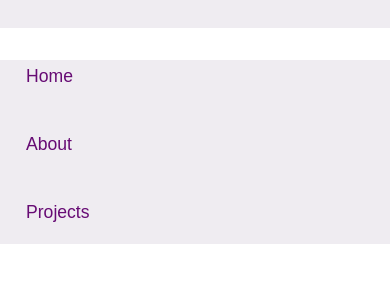
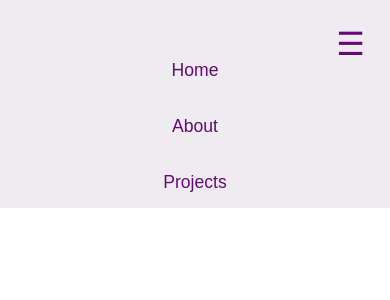
Before and after one commit to Swe-kini/tarento-portfolio-frontend, a React (Vite) app: page /resume in a window 390 px wide. Shown: the top 300 px of the page. Built offline with nearby package versions, Linux system fonts and the light colour scheme.

Commit message:
adjusted navbar responsiveness

```diff
--- a/src/components/Navbar.jsx
+++ b/src/components/Navbar.jsx
@@ -7,14 +7,16 @@ const Navbar = () => {
   const [isMenuActive, setIsMenuActive] = useState(false);
   const location = useLocation();
 
-  // Show navbar when mouse moves near it
+  // Show navbar when mouse moves near it (for large screens)
   const showNavbar = () => {
-    setIsVisible(true);
+    if (window.innerWidth > 768) {
+      setIsVisible(true);
+    }
   };
 
-  // Hide navbar when mouse moves away
+  // Hide navbar when mouse moves away (for large screens)
   const hideNavbar = () => {
-    if (location.pathname !== "/") {
+    if (window.innerWidth > 768 && location.pathname !== "/") {
       setIsVisible(false);
     }
   };
@@ -25,19 +27,21 @@ const Navbar = () => {
   };
 
   useEffect(() => {
-    // Reset navbar visibility based on current page path
-    if (location.pathname !== "/") {
-      setIsVisible(false);  // Hide navbar on all pages except Home
-    } else {
-      setIsVisible(true);  // Show navbar on the Home page
+    // Reset navbar visibility based on page path (only for large screens)
+    if (window.innerWidth > 768) {
+      if (location.pathname !== "/") {
+        setIsVisible(false);
+      } else {
+        setIsVisible(true);
+      }
     }
   }, [location]);
 
   return (
     <nav
       className={`navbar ${isVisible ? "visible" : "hidden"}`}
-      onMouseEnter={showNavbar}  // Show navbar when mouse enters
-      onMouseLeave={hideNavbar}   // Hide navbar when mouse leaves
+      onMouseEnter={showNavbar}
+      onMouseLeave={hideNavbar}
     >
       <div className="navbar-container">
         <Link to="/" className="navbar-logo">
--- a/src/styles/About.css
+++ b/src/styles/About.css
@@ -48,7 +48,7 @@ padding: 0;
 /* Responsive Design for Tablets */
 @media (max-width: 768px) {
   .about {
-    padding: 10px;
+    padding: 80px;
   }
 
   .about-title {
@@ -72,12 +72,13 @@ padding: 0;
 /* Responsive Design for Mobile Screens */
 @media (max-width: 480px) {
   .about {
-    padding: 10px; /* Smaller padding for mobile */
+    padding-top: 80px;
+    margin: 0; /* Smaller padding for mobile */
   }
 
   .about-title {
     font-size: 2rem; /* Adjust title size for mobile */
-    margin-bottom: 20px; /* Add spacing below the title */
+
   }
 
   .section-title {
@@ -91,6 +92,6 @@ padding: 0;
 
   li {
     font-size: 1rem; /* Reduce text size */
-    padding: 6px; /* Adjust padding inside list items */
+    padding: 0px; /* Adjust padding inside list items */
   }
 }
--- a/src/styles/Navbar.css
+++ b/src/styles/Navbar.css
@@ -3,33 +3,29 @@
   background-color: #efecf1;
   color: rgb(255, 252, 252);
   padding: 15px;
-  position: fixed; /* Fixed at the top of the screen */
+  position: fixed;
   top: 0;
   left: 0;
   width: 100%;
   z-index: 1000;
-  transition: top 0.3s ease; /* Smooth transition when hiding/showing */
+  transition: top 0.3s ease;
 }
 
-/* Navbar Visible */
-.navbar.visible {
-  top: 0; /* Fully visible */
-}
-
-/* Navbar Hidden */
-.navbar.hidden {
-  top: -60px; /* Move navbar out of view */
+/* Navbar Visibility for Large Screens */
+@media (min-width: 769px) {
+  .navbar.hidden {
+    top: -60px; /* Move navbar out of view on large screens */
+  }
 }
 
 /* Navbar Container */
 .navbar-container {
   display: flex;
-  justify-content: space-between; /* Space between hamburger and logo */
+  justify-content: space-between;
   align-items: center;
   max-width: 1200px;
   margin: 0 auto;
-  width: 100%; /* Ensure navbar container takes full width */
-  position: relative; /* Allow position for hamburger menu */
+  width: 100%;
 }
 
 /* Logo Styles */
@@ -38,8 +34,8 @@
   color: rgb(41, 36, 36);
   text-decoration: none;
   font-weight: bold;
-  flex-grow: 1; /* Allow logo to take available space */
-  text-align: center; /* Center the logo horizontally */
+  flex-grow: 1;
+  text-align: center;
 }
 
 /* Menu Styles */
@@ -53,7 +49,6 @@
 
 .navbar-item {
   margin: 0;
-
 }
 
 .navbar-link {
@@ -61,8 +56,7 @@
   text-decoration: none;
   font-size: 1.1rem;
   transition: color 0.3s ease;
-  padding: 10px 20px; /* Increase clickable area for better accessibility */
-  cursor: pointer; /* Add pointer cursor to links */
+  padding: 10px 20px;
 }
 
 .navbar-link:hover {
@@ -71,92 +65,44 @@
 
 /* Hamburger Icon */
 .hamburger-icon {
-  display: none; /* Hide on larger screens */
+  display: none;
   font-size: 2rem;
   cursor: pointer;
   color: #670b74;
+
 }
+/* Small Screens: Navbar is Always Visible */
+@media (max-width: 768px) {
+  .navbar {
+    top: 0 !important; /* Ensure navbar never hides */
+  }
 
-/* Navbar Responsive Design */
-
-/* For Tablets and Smaller Screens */
-@media (max-width: 768px) {
   .navbar-container {
-    flex-direction: row; /* Keep items in a row */
-    justify-content: flex-start; /* Align logo and hamburger icon */
+    flex-direction: row;
+    justify-content: flex-start;
     padding: 10px;
   }
 
-  /* Position hamburger icon to the left */
+  /* Show hamburger icon */
   .hamburger-icon {
-    display: block; /* Show hamburger icon on small screens */
-    font-size: 2rem;
-    cursor: pointer;
-    color: #670b74;
-    margin-left: 0; /* Ensure hamburger icon is on the left */
+    display: flex;
   }
 
-  .navbar-logo {
-    flex-grow: 0; /* Prevent logo from growing */
-    text-align: left; /* Align logo to the left */
-  }
-
+  /* Hide menu by default */
   .navbar-menu {
-    display: none; /* Hide by default on small screens */
-    flex-direction: column; /* Stack menu items vertically */
-    gap: 15px;
-    margin-top: 20px;
-    text-align: left; /* Align the menu items to the left */
+    display: none;
+    flex-direction: column;
+    align-items: center;
     width: 100%;
     background-color: #efecf1;
     padding: 10px 0;
     position: absolute;
     left: 0;
-    top: 60px; /* Position the menu below the navbar */
+    top: 60px;
   }
 
+  /* Show menu when active */
   .navbar-menu.active {
-    display: flex !important;
-    max-height: 500px; /* Expand menu */
-    opacity: 1;
-    visibility: visible;
-    transition: all 0.3s ease-in-out; /* Smooth opening *//* Show menu when active */
-  }
-
-  .navbar-link {
-    font-size: 1.2rem; /* Increase font size for better readability */
-    padding: 12px 20px; /* Increase clickable area */
+    display: flex;
   }
 }
-
-/* Mobile/Tablet View */
-@media (max-width: 480px) {
-  .navbar-container {
-    flex-direction: row; /* Stack logo and menu items vertically */
-    align-items: center; /* Align items to the left */
-    padding: 10px;
-  }
-
-  .navbar-logo {
-    font-size: 1.3rem; /* Slightly smaller logo on mobile */
-  }
-
-  .navbar-menu {
-    display: none; /* Ensure the menu is hidden by default */
-    flex-direction: column; /* Stack the menu items */
-    margin-top: 10px;
-    gap: 10px;
-    background-color: #efecf1; /* Optional background color */
-    padding: 10px;
-    width: 100%; /* Full width for mobile */
-  }
-
-  .navbar-menu.active {
-    display: flex; /* Show the menu when active */
-  }
-
-  .navbar-link {
-    font-size: 1rem; /* Reduce font size for mobile */
-    padding: 10px 20px; /* Increase clickable area */
-  }
-}
--- a/src/styles/Project.css
+++ b/src/styles/Project.css
@@ -75,8 +75,18 @@
   .project-link:hover {
     text-decoration: none; /* Prevent underline on hover */
   }
+  @media (max-width: 1024px) {
+    .projects-container{
+      padding-top : 80px;
+      height: 100vh;
+    }
+  }
   /* Responsive Design for Tablets and Smaller Screens */
 @media (max-width: 768px) {
+  .projects-container{
+    padding-top : 80px;
+    height: 100vh;
+  }
   .projects-list {
     grid-template-columns: 1fr 1fr; /* Two columns on tablets */
     gap: 15px; /* Adjust the spacing between cards */
@@ -103,7 +113,8 @@
   }
 
   .project-title {
-    font-size: 1rem; /* Smaller title text */
+    font-size: 1rem;
+    margin-top: 100px;/* Smaller title text */
   }
 
   .project-description {
```
